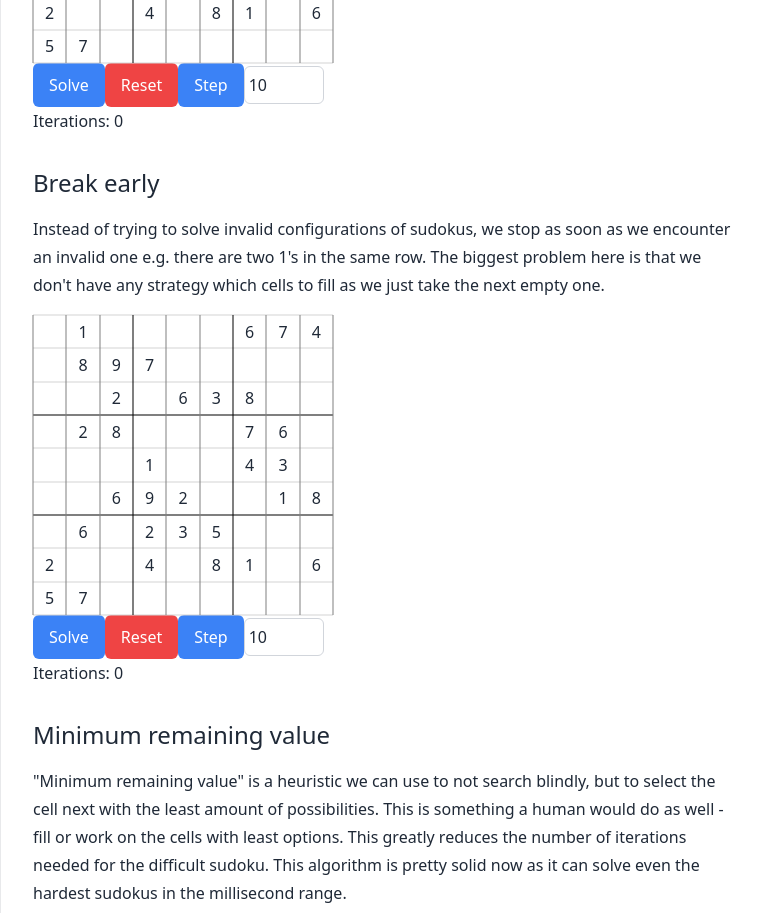
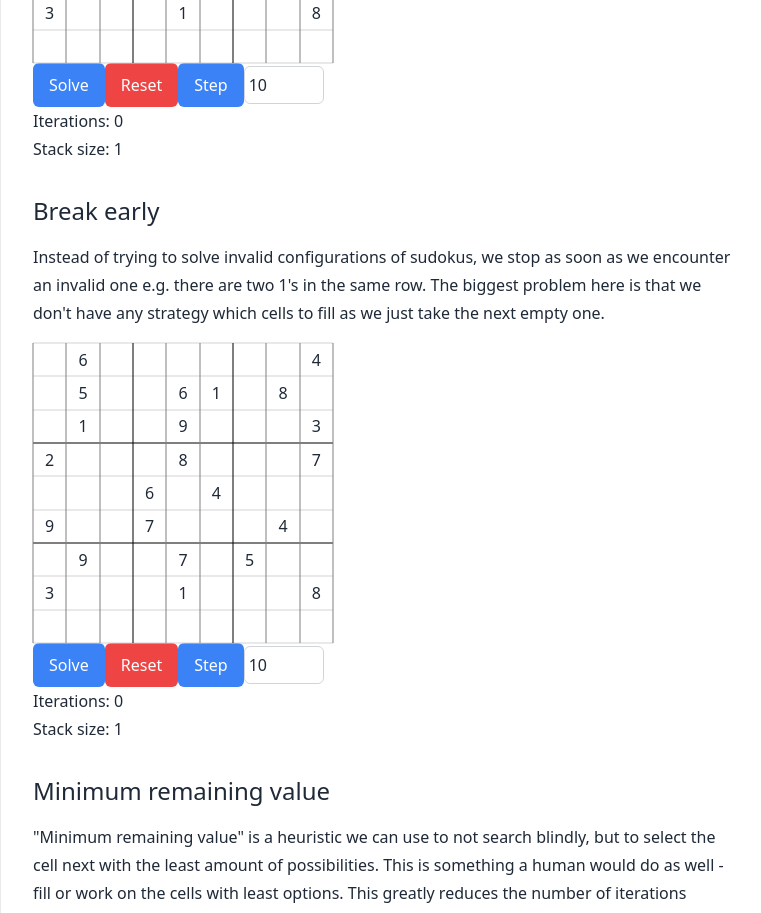
Before and after one commit to TN1ck/tn1ck.com, a Next.js app: page /blog/how-to-generate-sudokus in a window 1280 px wide. Shown: the part 2380-3293 px from the top of the page, without its empty margins (255-1016 px from the left). Built offline with nearby package versions, Linux system fonts and the light colour scheme.

Commit message:
chore: show red when in faulty state

```diff
--- a/pages/blog/how-to-generate-sudokus.tsx
+++ b/pages/blog/how-to-generate-sudokus.tsx
@@ -21,6 +21,7 @@ import {
   toSimpleSudoku,
 } from "../../lib/sudoku/common"
 import { AC3Strategy, ac3 } from "../../lib/sudoku/ac3"
+import clsx from "clsx"
 
 export const METADATA = {
   title: "How to generate Sudokus & rate their difficulties",
@@ -104,6 +105,7 @@ const SudokuPreview = ({
           <div key={y}>
             {row.map((n, x) => {
               const cellNotes = notes && notes[y][x]
+              const alert = cellNotes?.length === 0
               return (
                 <div key={x}>
                   <div
@@ -118,6 +120,9 @@ const SudokuPreview = ({
                   </div>
                   {cellNotes && sudoku[y][x] === 0 ? (
                     <div
+                      className={clsx({
+                        "bg-red-600": alert,
+                      })}
                       style={{
                         height: `${xSection}%`,
                         width: `${ySection}%`,
@@ -212,7 +217,9 @@ const SudokuSolverDomain = ({
     if (!running) {
       return
     }
-    step(timeoutValue)
+    setTimeout(() => {
+      step(timeoutValue)
+    })
   }, [step, timeoutValue, running])
 
   return (
@@ -239,6 +246,7 @@ const SudokuSolverDomain = ({
         onClick={() => {
           setRunning(false)
           setIterations(0)
+          setHistory([])
           setSudoku(sudokuToSolve)
           setStack([sudokuToSolve])
         }}
@@ -261,6 +269,7 @@ const SudokuSolverDomain = ({
         onChange={(e) => setTimeoutValue(parseInt(e.target.value))}
       />
       <div>Iterations: {iterations}</div>
+      <div>Stack size: {stack.length}</div>
     </div>
   )
 }
@@ -372,7 +381,7 @@ const Hashcode: NextPage = () => {
         </p>
         <SudokuSolverDomain
           showNotes={false}
-          sudokuToSolve={SUDOKU_1}
+          sudokuToSolve={SUDOKU_2}
           strategy={bruteForceStrategy}
         />
         <h3>Break early</h3>
@@ -384,7 +393,7 @@ const Hashcode: NextPage = () => {
         </p>
         <SudokuSolverDomain
           showNotes={false}
-          sudokuToSolve={SUDOKU_1}
+          sudokuToSolve={SUDOKU_2}
           strategy={withValidCheckStrategy}
         />
         <h3>Minimum remaining value</h3>
@@ -399,7 +408,7 @@ const Hashcode: NextPage = () => {
         </p>
         <SudokuSolverDomain
           showNotes={false}
-          sudokuToSolve={SUDOKU_1}
+          sudokuToSolve={SUDOKU_2}
           strategy={minimumRemainingValueStrategy}
         />
         <h3>AC 3</h3>
```
